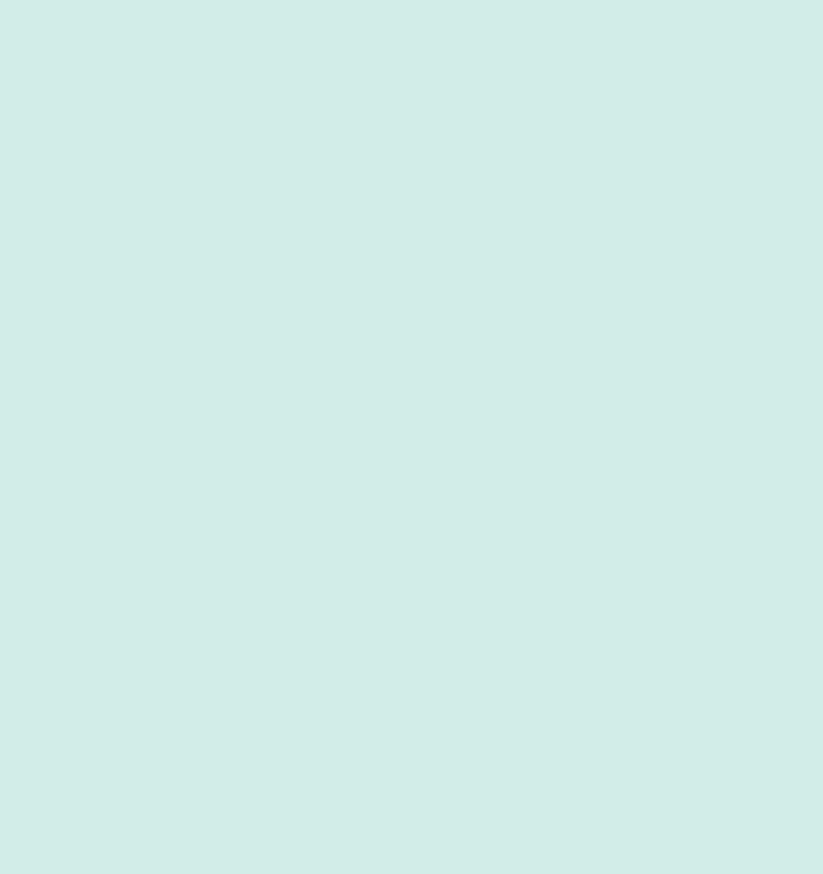
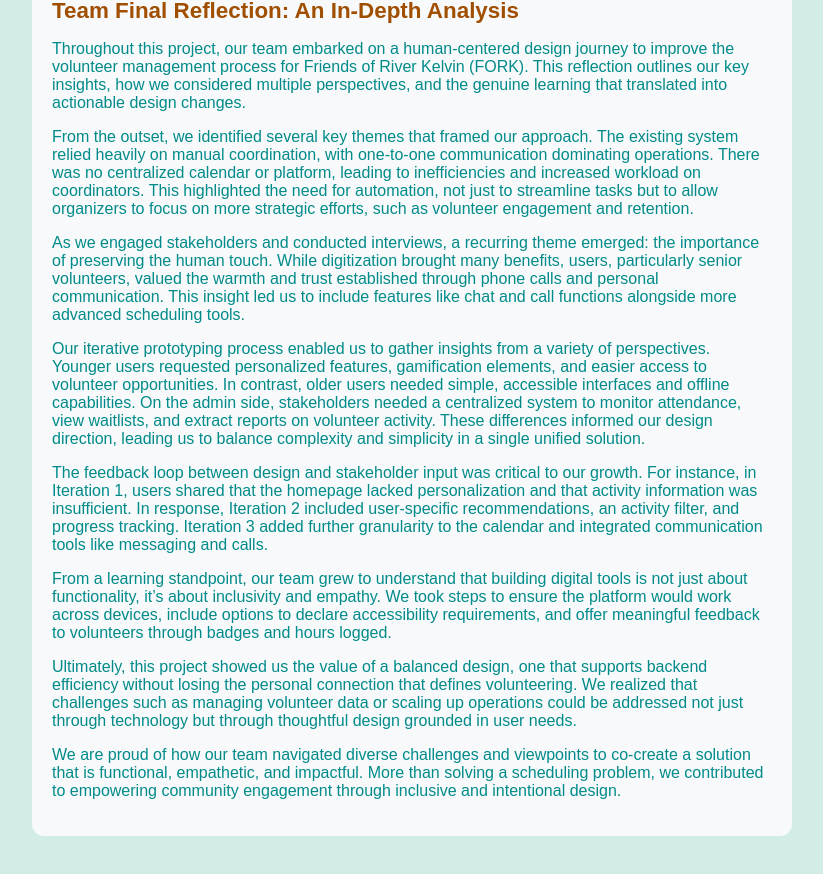
Before and after one commit to minishun97/OIP, a React (Create React App) app in the folder my-app/: page /#/reflection/team-reflection in a window 1280 px wide. Shown: the part 1792-2666 px from the top of the page, without its empty margins (228-1051 px from the left). Before the commit the page ends 1740 px from the top, so only its background shows below. Built offline with nearby package versions, Linux system fonts and the light colour scheme.

Commit message:
Update final reflection

```diff
--- a/my-app/src/pages/reflection/TeamReflection.jsx
+++ b/my-app/src/pages/reflection/TeamReflection.jsx
@@ -52,6 +52,58 @@ const TeamReflection = () => (
                     <li><strong>Design Simplicity:</strong> Minimalist and intuitive layout for all users.</li>
                 </ul>
             </div>
+
+            <div className="final-reflection-section">
+                <h2 className="video-title">Team Final Reflection: Comprehensive Insights</h2>
+                <div className="reflection-section final-reflection">
+                    <h3 className="reflection-heading">Team Final Reflection: An In-Depth Analysis</h3>
+                    <p className="reflection-description">
+                        Throughout this project, our team embarked on a human-centered design journey to improve the volunteer management process
+                        for Friends of River Kelvin (FORK). This reflection outlines our key insights, how we considered multiple perspectives,
+                        and the genuine learning that translated into actionable design changes.
+                    </p>
+                    <p className="reflection-description">
+                        From the outset, we identified several key themes that framed our approach. The existing system relied heavily on manual
+                        coordination, with one-to-one communication dominating operations. There was no centralized calendar or platform, leading to
+                        inefficiencies and increased workload on coordinators. This highlighted the need for automation, not just to streamline
+                        tasks but to allow organizers to focus on more strategic efforts, such as volunteer engagement and retention.
+                    </p>
+                    <p className="reflection-description">
+                        As we engaged stakeholders and conducted interviews, a recurring theme emerged: the importance of preserving the human
+                        touch. While digitization brought many benefits, users, particularly senior volunteers, valued the warmth and trust
+                        established through phone calls and personal communication. This insight led us to include features like chat and call
+                        functions alongside more advanced scheduling tools.
+                    </p>
+                    <p className="reflection-description">
+                        Our iterative prototyping process enabled us to gather insights from a variety of perspectives. Younger users requested
+                        personalized features, gamification elements, and easier access to volunteer opportunities. In contrast, older users needed
+                        simple, accessible interfaces and offline capabilities. On the admin side, stakeholders needed a centralized system to
+                        monitor attendance, view waitlists, and extract reports on volunteer activity. These differences informed our design
+                        direction, leading us to balance complexity and simplicity in a single unified solution.
+                    </p>
+                    <p className="reflection-description">
+                        The feedback loop between design and stakeholder input was critical to our growth. For instance, in Iteration 1, users
+                        shared that the homepage lacked personalization and that activity information was insufficient. In response, Iteration 2
+                        included user-specific recommendations, an activity filter, and progress tracking. Iteration 3 added further granularity
+                        to the calendar and integrated communication tools like messaging and calls.
+                    </p>
+                    <p className="reflection-description">
+                        From a learning standpoint, our team grew to understand that building digital tools is not just about functionality, it’s
+                        about inclusivity and empathy. We took steps to ensure the platform would work across devices, include options to declare
+                        accessibility requirements, and offer meaningful feedback to volunteers through badges and hours logged.
+                    </p>
+                    <p className="reflection-description">
+                        Ultimately, this project showed us the value of a balanced design, one that supports backend efficiency without losing
+                        the personal connection that defines volunteering. We realized that challenges such as managing volunteer data or scaling up
+                        operations could be addressed not just through technology but through thoughtful design grounded in user needs.
+                    </p>
+                    <p className="reflection-description">
+                        We are proud of how our team navigated diverse challenges and viewpoints to co-create a solution that is functional,
+                        empathetic, and impactful. More than solving a scheduling problem, we contributed to empowering community engagement
+                        through inclusive and intentional design.
+                    </p>
+                </div>
+            </div>
         </div>
     </div>
 );
```
